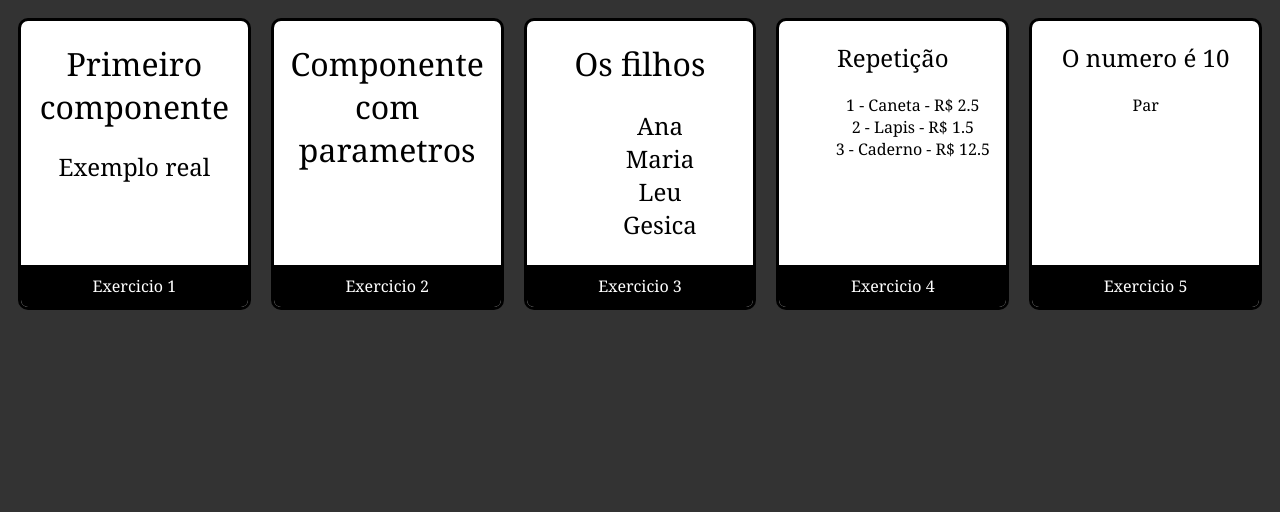
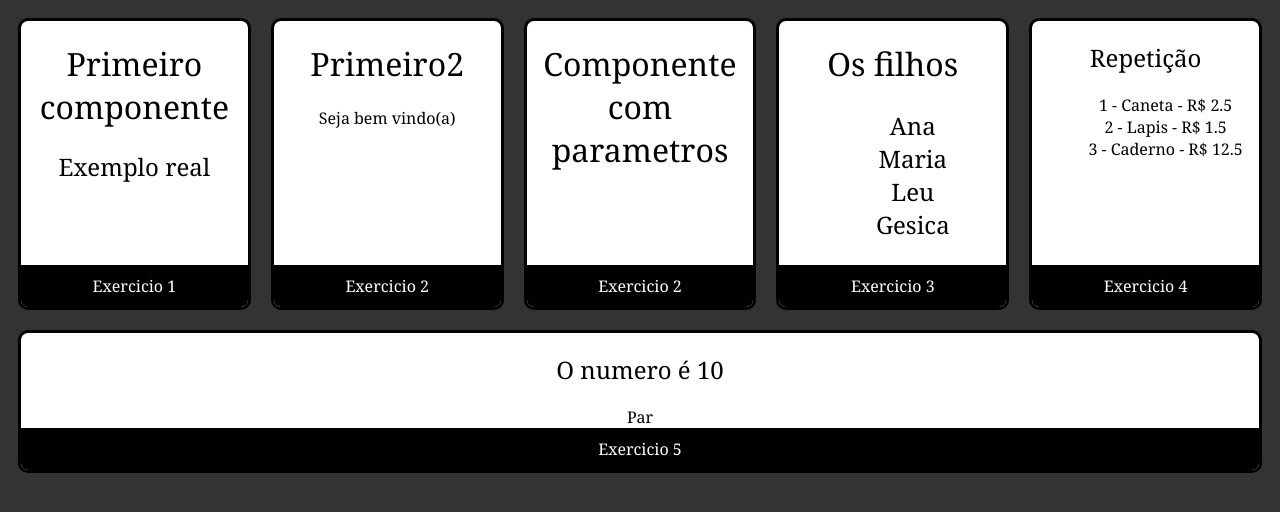
Before and after one commit to capudougmor/EstudosDeReact, a React (Create React App) app in the folder fundamentos-react/: page / in a window 1280 px wide. Shown: the top 512 px of the page. Built offline with nearby package versions, Linux system fonts and the light colour scheme.

Commit message:
Estudos de componentes em fundamentos-react

```diff
--- a/fundamentos-react/src/App.jsx
+++ b/fundamentos-react/src/App.jsx
@@ -1,6 +1,7 @@
 import React from 'react'
 
 import Primeiro from './components/primeiro'
+import Primeiro2 from './components/basicos/Primeiro'
 import ComParametros from './components/ComParametros'
 import ComFilhos from './components/ComFilhos'
 import Card from './components/layout/card'
@@ -11,6 +12,9 @@ export default props => (
   <div className='App'>
     <Card titulo='Exercicio 1'>
       <Primeiro />
+    </Card>
+    <Card titulo='Exercicio 2'>
+      <Primeiro2 />
     </Card>
     <Card titulo='Exercicio 2'>
       <ComParametros titulo='Componente com parametros'/>
--- a/fundamentos-react/src/components/Condicional.jsx
+++ b/fundamentos-react/src/components/Condicional.jsx
@@ -3,7 +3,7 @@ import React from 'react'
 export default (props) =>
     <>
       <h2>O numero é {props.numero}</h2>
-      {props.numero % 2 == 0 ?
+      {props.numero % 2 === 0 ?
         <div>Par </div>
         :
         <div>Impar </div>
--- /dev/null
+++ b/fundamentos-react/src/components/basicos/Primeiro.jsx
@@ -0,0 +1,17 @@
+import React from 'react';
+
+// import { Container } from './styles';
+
+function Primeiro2() {
+    const msg = 'Seja bem vindo(a)'
+    return (
+        <>
+            <div>
+                <h1>Primeiro2</h1>
+                <p>{ msg } </p>
+            </div>
+        </>
+    )
+}
+
+export default Primeiro2;
```
